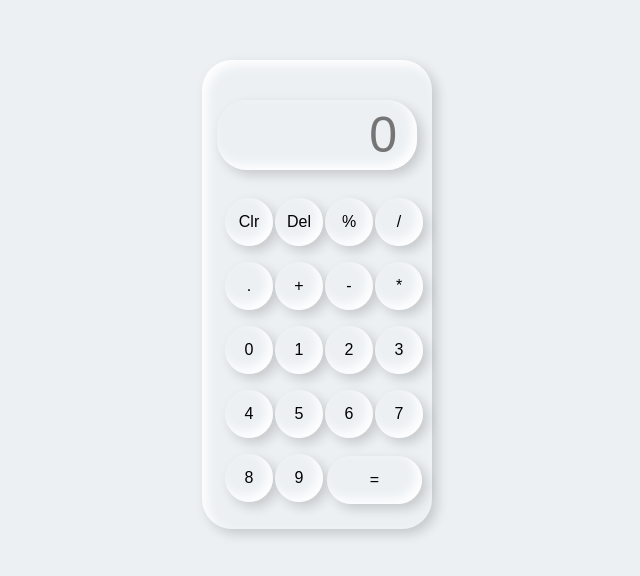
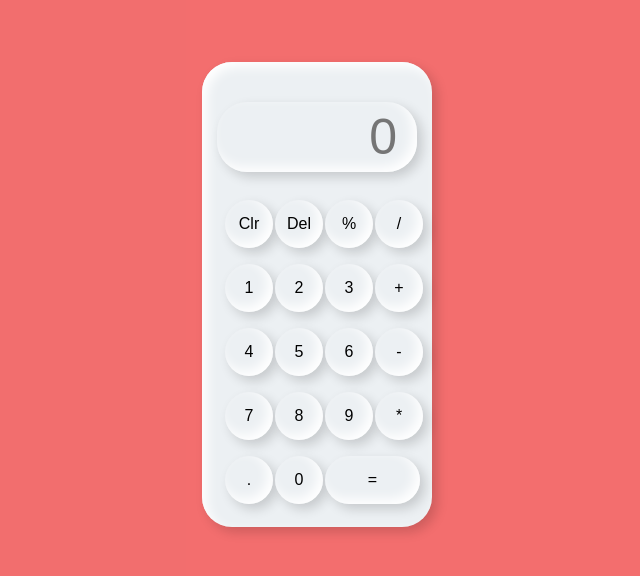
Before and after one commit to Vicky053407/JAVASCRIPT, a plain HTML site: page calculator-1/index.html in a window 1280 px wide. Shown: the part 106-682 px from the top of the page, without its empty margins (323-963 px from the left). Drawn offline with Linux system fonts and the light colour scheme.

Commit message:
'latest'

```diff
--- a/calculator-1/index.html
+++ b/calculator-1/index.html
@@ -15,20 +15,20 @@
         <button onclick="del()">Del</button>
         <button onclick="display('%')">%</button>
         <button onclick="display('/')">/</button>
-        <button onclick="display('.')">.</button>
-        <button onclick="display('+')">+</button>
-        <button onclick="display('-')">-</button>
-        <button onclick="display('*')">*</button>
-        <button onclick="display('0')">0</button>
         <button onclick="display('1')">1</button>
         <button onclick="display('2')">2</button>
         <button onclick="display('3')">3</button>
+        <button onclick="display('+')">+</button>
         <button onclick="display('4')">4</button>
         <button onclick="display('5')">5</button>
         <button onclick="display('6')">6</button>
+        <button onclick="display('-')">-</button>
         <button onclick="display('7')">7</button>
         <button onclick="display('8')">8</button>
         <button onclick="display('9')">9</button>
+        <button onclick="display('*')">*</button>
+        <button onclick="display('.')">.</button>
+        <button onclick="display('0')">0</button>
         <button onclick="calc()" class="equal">=</button>
     </div>
 </div>
--- a/calculator-1/style.css
+++ b/calculator-1/style.css
@@ -2,7 +2,7 @@
    margin: 0;
    padding: 0;
    box-sizing: border-box;
-   background-color: #ecf0f3;
+   background-color: #ec2c2c52;
    font-family: sans-serif;
    outline: none;
 }
@@ -27,8 +27,8 @@ input{
     width: 200px;
     background-color: #ecf0f3;
     box-shadow: inset -5px -5px 12px #ffffff,
-                      5px 5px 12px rgba(0, 0, 0, .16);
-    border: none;
+                      5px 5px 12px rgba(0, 0, 0, 0.16);
+    border:none;
     border-radius: 30px;
     color: rgb(70, 70, 70);
     font-size: 50px;
@@ -51,7 +51,7 @@ button{
 }
 .equal{
     width: 95px;
-    margin: 10px;
+    margin: 8px;
     border-radius: 40px;
     background-color: #ecf0f3;
     box-shadow: inset -5px -5px 12px #ffffff,
```
